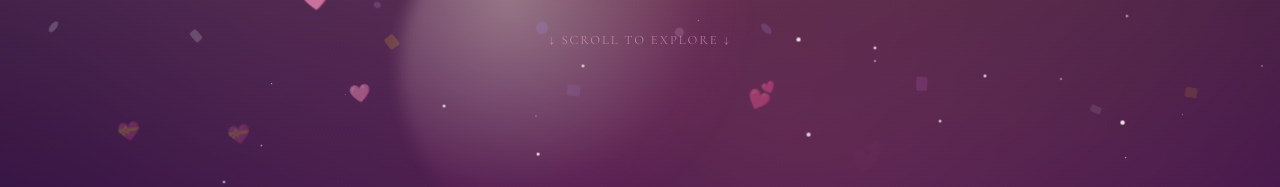
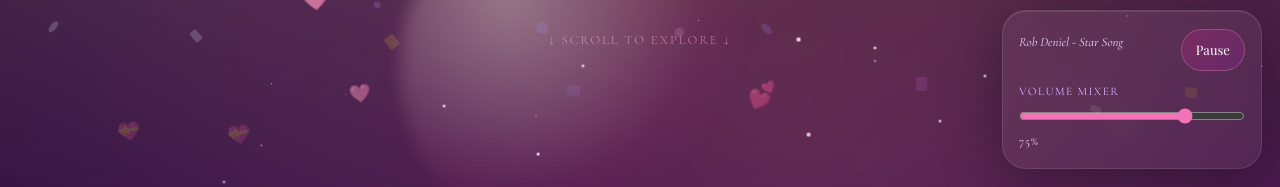
Before and after one commit to sejey0/10th-Monthsary, a plain HTML site: page index.html in a window 1280 px wide. Both pictures are taken after a click on the button "ENTER". Shown: the part 613-800 px from the top of the page. Drawn offline with nearby package versions, Linux system fonts and the light colour scheme; a web font is replaced by a local one.

Commit message:
Add music player feature with volume control and background audio; include favicon

```diff
--- a/index.html
+++ b/index.html
@@ -8,6 +8,11 @@
     <link
       href="https://fonts.googleapis.com/css2?family=Playfair+Display:ital,wght@0,400;0,700;1,400;1,700&family=Cormorant+Garamond:ital,wght@0,300;0,400;1,300;1,400&family=Dancing+Script:wght@500;700&display=swap"
       rel="stylesheet"
+    />
+    <link
+      rel="icon"
+      type="image/jpeg"
+      href="assets/images/IMG_20251016_172452_850 (1) (1).jpg"
     />
     <style>
       :root {
@@ -841,6 +846,97 @@
         font-style: normal;
       }
 
+      /* music player */
+      .music-float {
+        position: fixed;
+        right: 18px;
+        bottom: 18px;
+        z-index: 20;
+        width: min(92vw, 260px);
+      }
+      .music-player {
+        display: grid;
+        gap: 12px;
+      }
+      .music-head {
+        display: flex;
+        flex-wrap: nowrap;
+        gap: 10px;
+        align-items: flex-start;
+        justify-content: space-between;
+      }
+      .music-title {
+        font-family: "Playfair Display", serif;
+        color: #f9a8d4;
+        font-size: 1.05rem;
+        line-height: 1.2;
+      }
+      .music-track {
+        color: #e9d5ff;
+        font-size: 0.8rem;
+        font-style: italic;
+        margin-top: 4px;
+      }
+      .music-controls {
+        display: flex;
+        flex-wrap: wrap;
+        gap: 10px;
+        align-items: center;
+      }
+      .music-btn {
+        border: 1px solid rgba(249, 168, 212, 0.28);
+        background: linear-gradient(
+          135deg,
+          rgba(233, 30, 140, 0.22),
+          rgba(156, 39, 176, 0.24)
+        );
+        color: #fff;
+        border-radius: 999px;
+        padding: 10px 14px;
+        font-family: "Playfair Display", serif;
+        font-size: 0.82rem;
+        cursor: pointer;
+        transition:
+          transform 0.15s ease,
+          background 0.15s ease,
+          border-color 0.15s ease;
+      }
+      .music-btn:hover {
+        background: linear-gradient(
+          135deg,
+          rgba(233, 30, 140, 0.3),
+          rgba(156, 39, 176, 0.32)
+        );
+        border-color: rgba(249, 168, 212, 0.44);
+      }
+      .music-btn:active {
+        transform: scale(0.98);
+      }
+      .volume-wrap {
+        display: grid;
+        gap: 8px;
+        width: 100%;
+      }
+      .volume-label {
+        color: #d8b4fe;
+        font-size: 0.72rem;
+        letter-spacing: 0.12em;
+        text-transform: uppercase;
+      }
+      .volume-slider {
+        width: 100%;
+        accent-color: #f472b6;
+      }
+      .volume-value {
+        color: #f3d8ff;
+        font-size: 0.75rem;
+        letter-spacing: 0.08em;
+      }
+
+      .music-float .glass-card {
+        padding: 18px 16px;
+      }
+
       /* confetti burst */
       .confetti-piece {
         position: fixed;
@@ -866,6 +962,11 @@
       @media (max-width: 500px) {
         .glass-card {
           padding: 28px 18px;
+        }
+        .music-float {
+          right: 12px;
+          bottom: 12px;
+          width: min(94vw, 220px);
         }
       }
 
@@ -988,6 +1089,38 @@
         <p class="scroll-hint">↓ scroll to explore ↓</p>
       </section>
 
+      <!-- ── MUSIC ── -->
+      <div class="music-float reveal">
+        <div class="glass-card">
+          <div class="music-player">
+            <div class="music-head">
+              <div>
+                <div class="music-track">
+                  Rob Deniel - Star Song
+                </div>
+              </div>
+              <button class="music-btn" id="music-toggle" type="button">
+                Pause
+              </button>
+            </div>
+            <div class="music-controls">
+              <div class="volume-wrap">
+                <div class="volume-label">Volume Mixer</div>
+                <input
+                  class="volume-slider"
+                  id="volume-slider"
+                  type="range"
+                  min="0"
+                  max="100"
+                  value="75"
+                />
+                <div class="volume-value" id="volume-value">75%</div>
+              </div>
+            </div>
+          </div>
+        </div>
+      </div>
+
       <!-- Countdown removed per request -->
 
       <!-- ── LOVE MESSAGE ── -->
@@ -1096,6 +1229,11 @@
 
     <!-- ─────────────────── SCRIPTS ─────────────────── -->
     <script>
+      const music = new Audio(
+        "assets/audio/Rob Deniel - Star Song (Official Lyric Video).mp3",
+      );
+      music.loop = true;
+
       /* ── Petals on lock screen ── */
       const petalsContainer = document.getElementById("petals-container");
       const petalColors = [
@@ -1133,6 +1271,41 @@
       const backBtn = document.getElementById("back-btn");
       const mainContent = document.getElementById("main-content");
       const scrollProgress = document.getElementById("scroll-progress");
+      const musicToggle = document.getElementById("music-toggle");
+      const volumeSlider = document.getElementById("volume-slider");
+      const volumeValue = document.getElementById("volume-value");
+
+      music.volume = Number(volumeSlider.value) / 100;
+
+      function updateMusicButton() {
+        musicToggle.textContent = music.paused ? "Play" : "Pause";
+      }
+
+      async function startMusic() {
+        try {
+          await music.play();
+        } catch (error) {
+          updateMusicButton();
+        }
+        updateMusicButton();
+      }
+
+      musicToggle.addEventListener("click", async () => {
+        if (music.paused) {
+          await startMusic();
+        } else {
+          music.pause();
+          updateMusicButton();
+        }
+      });
+
+      volumeSlider.addEventListener("input", () => {
+        const volume = Number(volumeSlider.value) / 100;
+        music.volume = volume;
+        volumeValue.textContent = `${volumeSlider.value}%`;
+      });
+
+      updateMusicButton();
 
       function updateDots() {
         dots.forEach((d, i) => {
@@ -1212,6 +1385,7 @@
         const ls = document.getElementById("lock-screen");
         ls.classList.add("unlocking");
         mainContent.classList.add("visible");
+        startMusic();
         setTimeout(() => {
           ls.style.display = "none";
           launchConfetti();
@@ -1224,6 +1398,9 @@
         mainContent.classList.remove("visible");
         ls.classList.remove("unlocking");
         ls.style.display = "flex";
+        music.pause();
+        music.currentTime = 0;
+        updateMusicButton();
         entered = "";
         updateDots();
         errorMsg.textContent = "";
```
Also changed, not shown: 2 other files.
